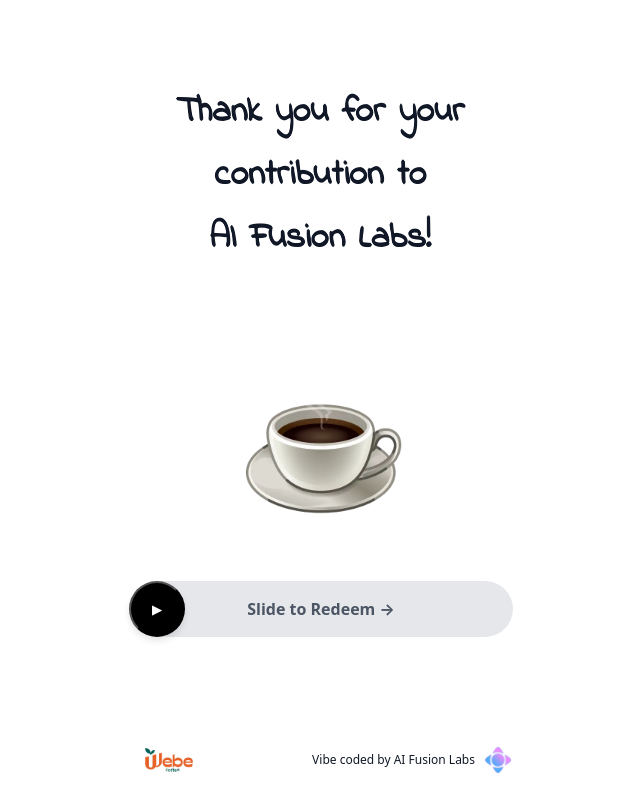
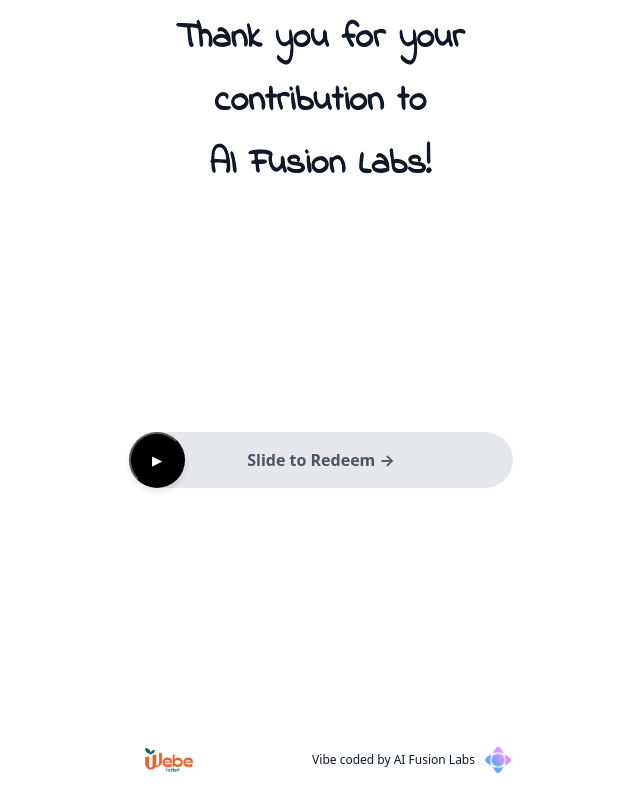
Before and after one commit to zanastas/redeem-free-drink, a Next.js app: page / in a window 1280 px wide. Shown: the whole page, without its empty margins (319-959 px from the left). Built offline with nearby package versions, Linux system fonts and the light colour scheme.

Commit message:
update animation with logo in coffee version2

```diff
--- /dev/null
+++ b/app/components/VideoFirstFrame.tsx
@@ -0,0 +1,54 @@
+"use client";
+
+import { useEffect, useRef } from "react";
+
+type Props = {
+  src: string;
+  size: number; // canvas square size in px
+  alt?: string;
+};
+
+export default function VideoFirstFrame({ src, size, alt = "Video first frame" }: Props) {
+  const canvasRef = useRef<HTMLCanvasElement | null>(null);
+
+  useEffect(() => {
+    const canvas = canvasRef.current;
+    if (!canvas) return;
+    const ctx = canvas.getContext("2d");
+    if (!ctx) return;
+
+    const video = document.createElement("video");
+    video.src = src;
+    video.muted = true;
+    video.crossOrigin = "anonymous";
+
+    video.onloadeddata = () => {
+      // Seek to first frame
+      video.currentTime = 0;
+    };
+
+    video.onseeked = () => {
+      // Draw first frame when seeked
+      ctx.clearRect(0, 0, canvas.width, canvas.height);
+      // Cover behavior
+      const scale = Math.max(size / video.videoWidth, size / video.videoHeight);
+      const drawW = video.videoWidth * scale;
+      const drawH = video.videoHeight * scale;
+      const dx = (size - drawW) / 2;
+      const dy = (size - drawH) / 2;
+      ctx.drawImage(video, dx, dy, drawW, drawH);
+    };
+
+    video.load();
+  }, [src, size]);
+
+  return (
+    <canvas
+      ref={canvasRef}
+      width={size}
+      height={size}
+      aria-label={alt}
+      style={{ width: "100%", height: "100%", display: "block" }}
+    />
+  );
+}
--- a/app/globals.css
+++ b/app/globals.css
@@ -30,6 +30,8 @@
 .h-14 { height: 3.5rem; }
 .h-16 { height: 4rem; }
 .h-20 { height: 5rem; }
+.h-24 { height: 6rem; }
+.h-32 { height: 8rem; }
 .h-10 { height: 2.5rem; }
 .h-48 { height: 12rem; }
 .h-5 { height: 1.25rem; }
--- a/app/page.tsx
+++ b/app/page.tsx
@@ -5,7 +5,7 @@
 import { Indie_Flower } from "next/font/google";
 const indie = Indie_Flower({ subsets: ["latin"], weight: ["400"] });
 import { useRef, useState, useEffect } from "react";
-import CoffeeWebpFirstFrame from "./components/CoffeeWebpFirstFrame";
+import VideoFirstFrame from "./components/VideoFirstFrame";
 import { useRouter } from "next/navigation";
 
 export default function HomePage() {
@@ -65,14 +65,14 @@
   return (
     <main className="min-h-screen bg-white text-gray-900 flex flex-col items-center justify-between p-6 sm:p-8 pb-footer">
       <div className="w-full max-w-sm mx-auto flex-1 flex flex-col items-center">
-        <div className="pt-6 pb-4 text-center">
+        <div className="pt-6 pb-4 text-center h-32 flex flex-col justify-center">
           <h1 className={`text-3xl font-bold font-thick leading-relaxed ${indie.className}`}>Thank you for your contribution to
             <span className="block">AI Fusion Labs!</span>
           </h1>
         </div>
 
           <div className="my-10 w-48 h-48 rounded-full overflow-hidden flex items-center justify-center">
-            <CoffeeWebpFirstFrame src="/coffee.webp" size={192} alt="Empty coffee cup" />
+            <VideoFirstFrame src="/coffee-logo.mp4" size={192} alt="Empty coffee cup" />
           </div>
 
         <div className="w-full mt-auto">
```
Also changed, not shown: app/redeemed/page.tsx (+9 -2 lines), 1 other file (tests, documents, lock files or other folders).
